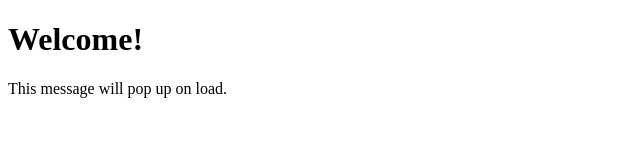
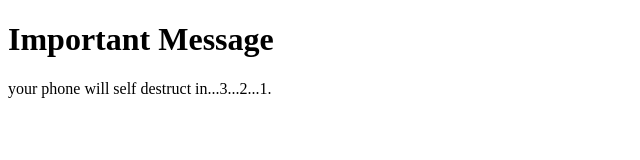
Before and after one commit to w4ester/funnypopupsms, a plain HTML site: page index.html in a window 1280 px wide. Shown: the whole page, without its empty margins (0-640 px from the left). Drawn offline with Linux system fonts and the light colour scheme.

Commit message:
Update index.html

```diff
--- a/index.html
+++ b/index.html
@@ -4,12 +4,12 @@
   <title>Alert</title>
   <script>
     window.onload = function() {
-      alert("Your Phone will self destruct in...3...2...1");
+      alert("Zombie Phone");
     }
   </script>
 </head>
 <body>
-  <h1>Welcome!</h1>
-  <p>This message will pop up on load.</p>
+  <h1>Important Message</h1>
+  <p>your phone will self destruct in...3...2...1.</p>
 </body>
 </html>
```
